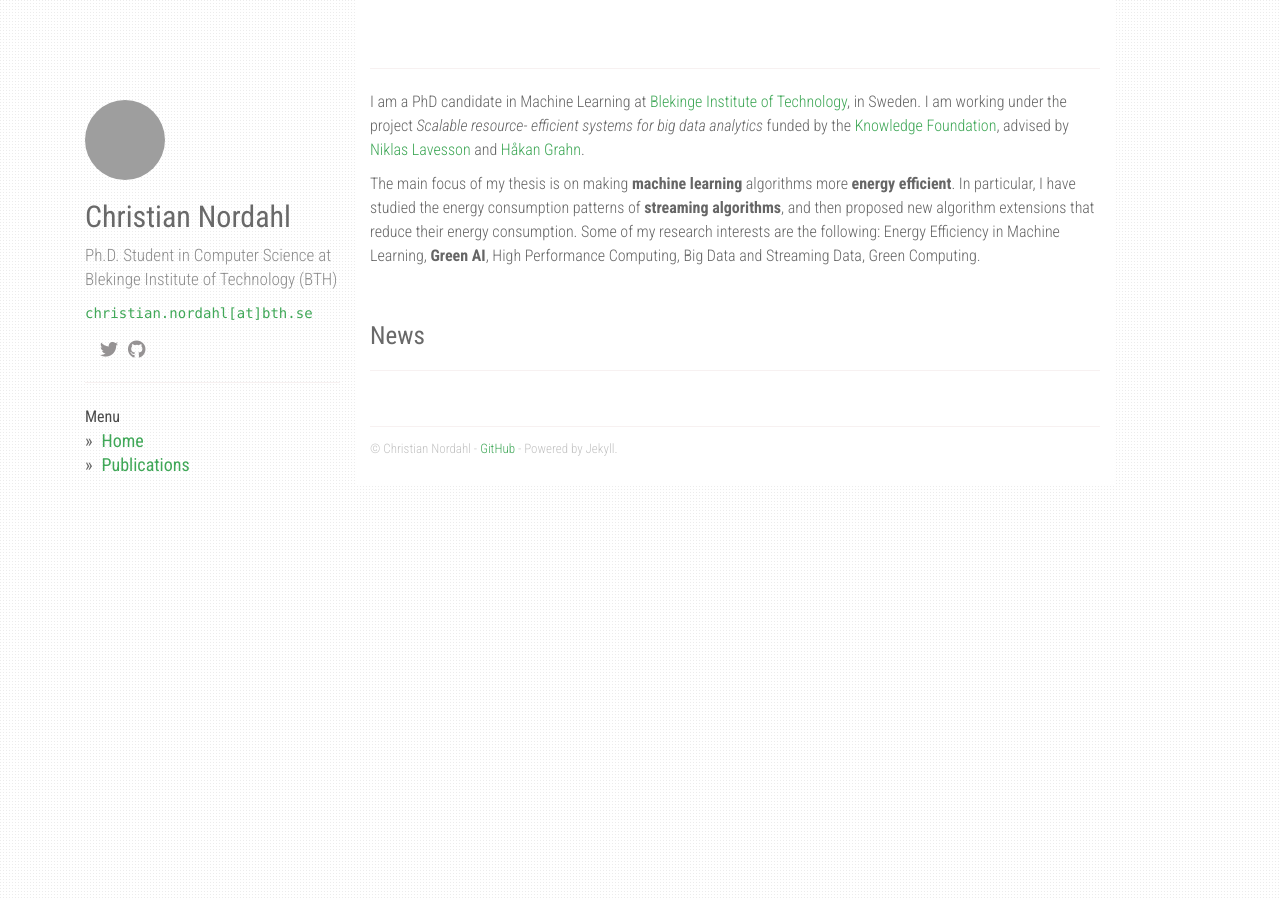
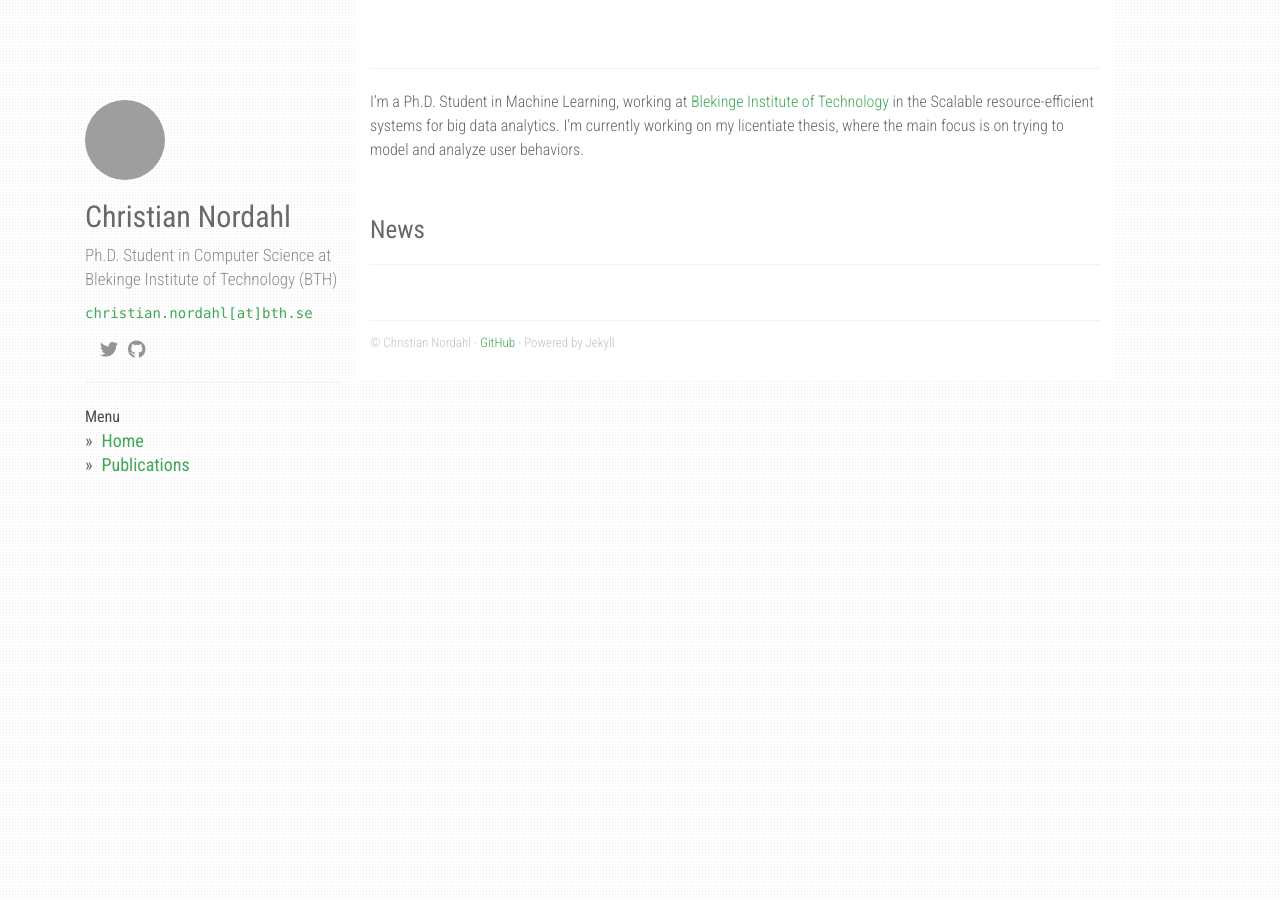
Before and after one commit to christiannordahl/christiannordahl.github.io, a Jekyll site: the page built from index.md, in a window 1280 px wide. Built offline with Jekyll 4.4.1, drawn with Linux system fonts in a browser that asks for light colours; nearby versions of some CDN libraries; a style sheet for code colours, icons or effects is not loaded; grey boxes are pictures that could not be loaded.

Commit message:
Started adding text about myself.

```diff
--- a/index.md
+++ b/index.md
@@ -7,13 +7,8 @@ permalink: /
 
 ---
 
-I am a PhD candidate in Machine Learning at [Blekinge Institute of Technology](https://www.bth.se), in Sweden. I am working under the project *Scalable resource- efficient systems for big data analytics* funded by the [Knowledge Foundation](http://www.kks.se), advised by [Niklas Lavesson](https://www.bth.se/eng/staff/niklas-lavesson-nla/) and [Håkan Grahn](https://www.bth.se/eng/staff/hakan-grahn-hgr/).
+I'm a Ph.D. Student in Machine Learning, working at [Blekinge Institute of Technology](https://www.bth.se) in the Scalable resource-efficient systems for big data analytics. I'm currently working on my licentiate thesis, where the main focus is on trying to model and analyze user behaviors.
 
-
-The main focus of my thesis is on making **machine learning** algorithms more **energy efficient**.
-In particular, I have studied the energy consumption patterns of **streaming algorithms**, and then proposed new algorithm extensions that reduce their energy consumption.
-Some of my research interests are the following:
-Energy Efficiency in Machine Learning, **Green AI**, High Performance Computing, Big Data and Streaming Data, Green Computing.
 
 <br>
 
```
